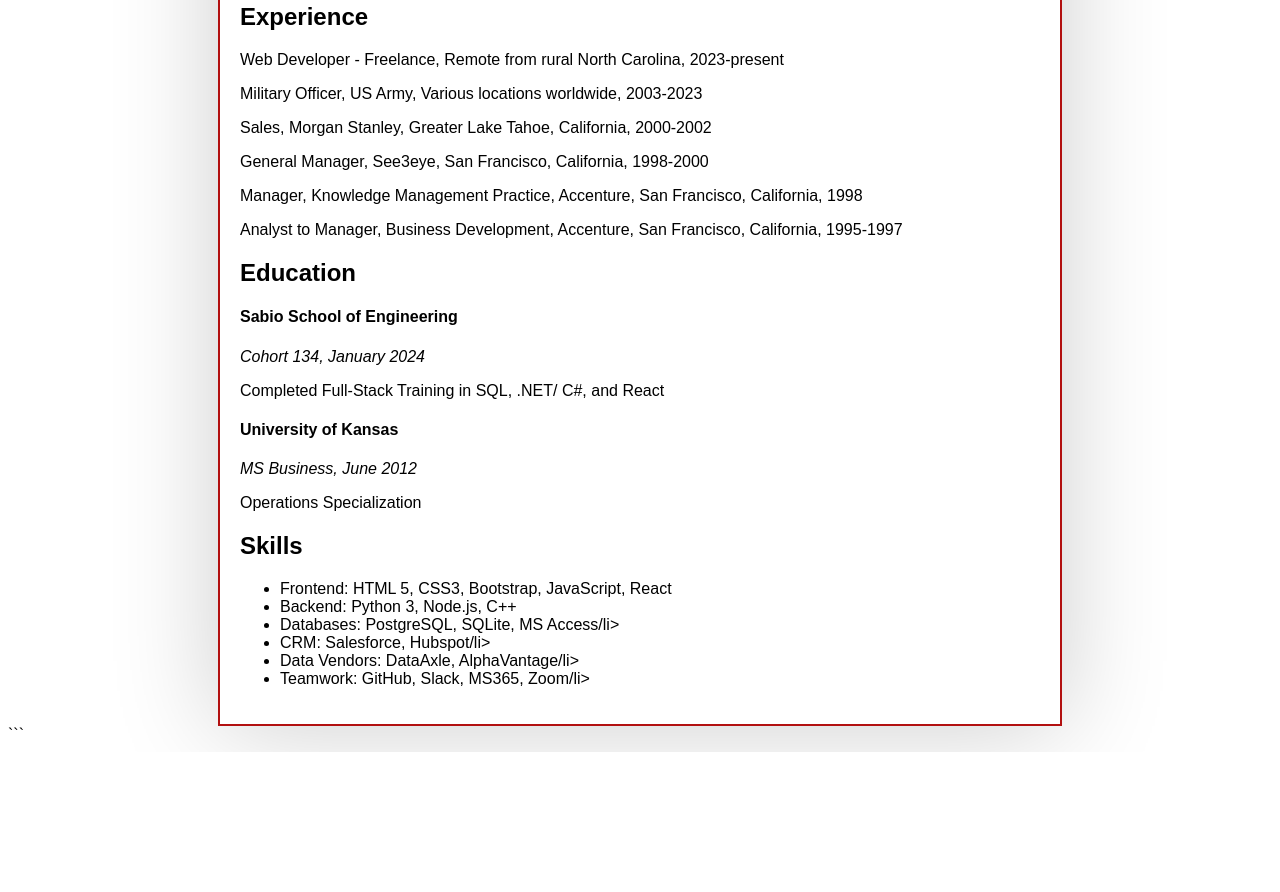
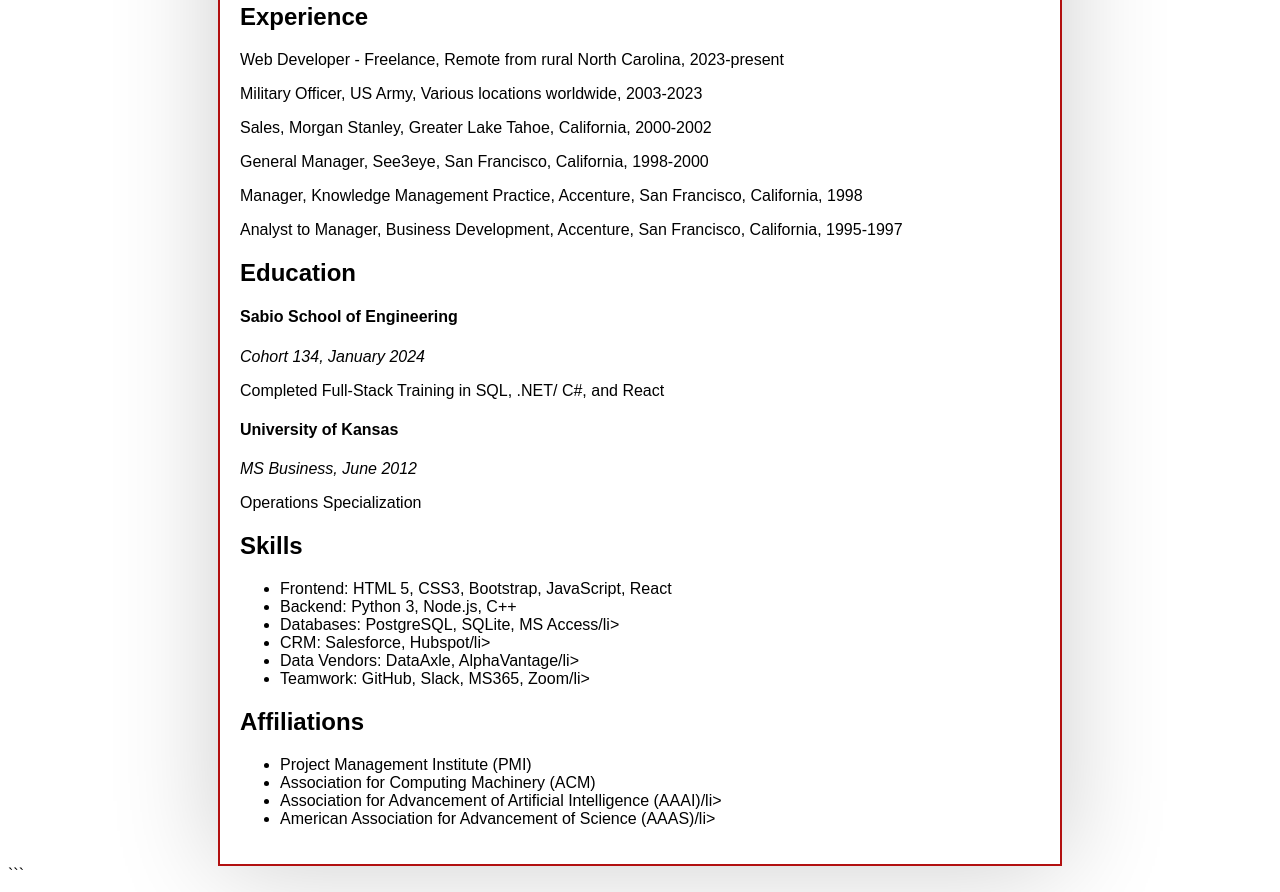
Before and after one commit to thane-j-thompson/thane-j-thompson.github.io, a plain HTML site: page index.html in a window 1280 px wide. Shown: the part 951-1843 px from the top of the page. Before the commit the page ends 1703 px from the top, so only its background shows below. Drawn offline with Linux system fonts and the light colour scheme.

Commit message:
Update index.html

```diff
--- a/index.html
+++ b/index.html
@@ -77,6 +77,14 @@
                 <li>Data Vendors: DataAxle, AlphaVantage/li>
                 <li>Teamwork: GitHub, Slack, MS365, Zoom/li>
             </ul>
+                    <section id="skills">
+        <h2>Affiliations</h2>
+            <ul>
+                <li>Project Management Institute (PMI)</li>
+                <li>Association for Computing Machinery (ACM)</li>
+                <li>Association for Advancement of Artificial Intelligence (AAAI)/li>
+                <li>American Association for Advancement of Science (AAAS)/li>
+            </ul>
         </section>
     </div>
 </body>
```
